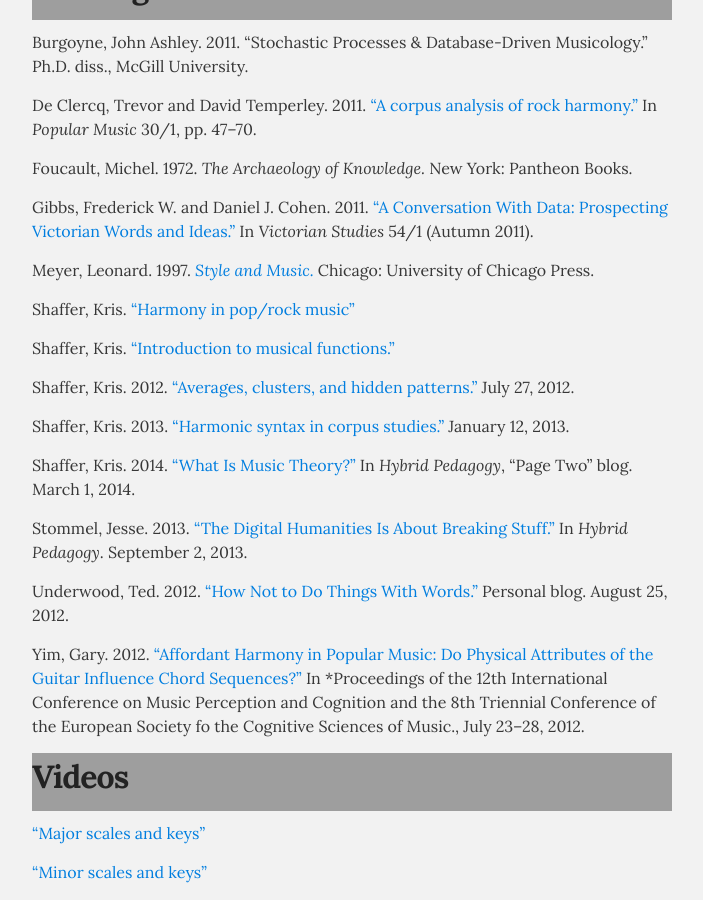
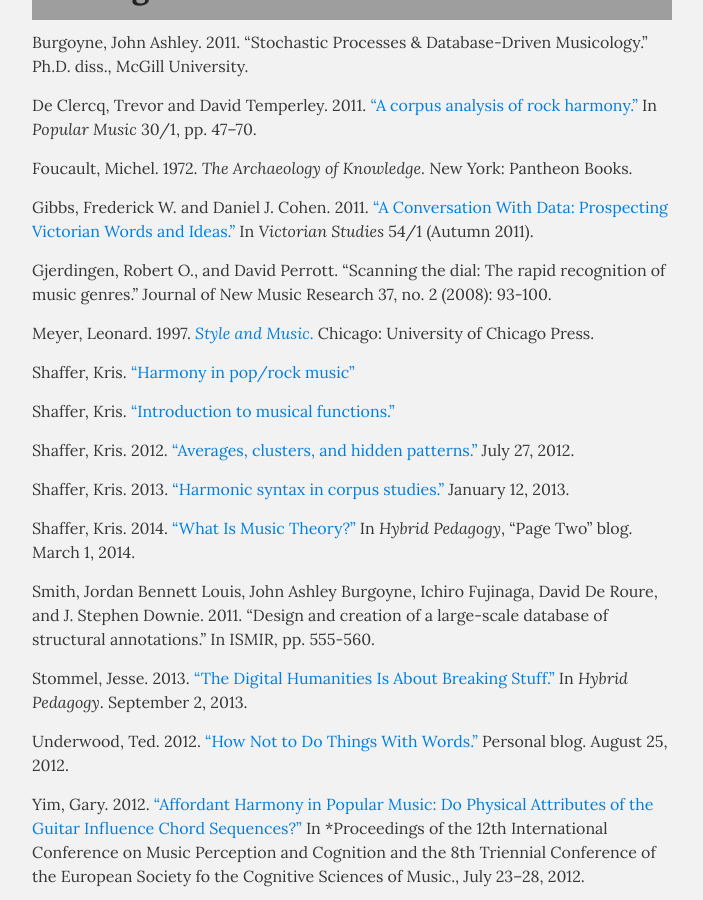
Before and after one commit to kshaffer/corpusmusic, a Jekyll site: the page built from readings.md, in a window 1280 px wide and 900 px high, scrolled down 817 px. Shown: the whole window, without its empty margins (288-991 px from the left). Built offline with Jekyll 4.4.1, drawn with Linux system fonts in a browser that asks for light colours; Markdown is read by kramdown in place of the engine named in the settings.

Commit message:
added resource

```diff
--- a/readings.md
+++ b/readings.md
@@ -32,6 +32,8 @@ Foucault, Michel. 1972. *The Archaeology of Knowledge.* New York: Pantheon Books
 
 Gibbs, Frederick W. and Daniel J. Cohen. 2011. ["A Conversation With Data: Prospecting Victorian Words and Ideas."](http://muse.jhu.edu/journals/victorian_studies/v054/54.1.gibbs.html) In *Victorian Studies* 54/1 (Autumn 2011).
 
+Gjerdingen, Robert O., and David Perrott. "Scanning the dial: The rapid recognition of music genres." Journal of New Music Research 37, no. 2 (2008): 93-100.
+
 Meyer, Leonard. 1997. [*Style and Music.*](https://openlibrary.org/works/OL3267613W/Style_and_music) Chicago: University of Chicago Press.
 
 Shaffer, Kris. ["Harmony in pop/rock music"](http://kris.shaffermusic.com/musicianship/popRockHarmony.html)
@@ -43,6 +45,8 @@ Shaffer, Kris. 2012. ["Averages, clusters, and hidden patterns."](http://kris.sh
 Shaffer, Kris. 2013. ["Harmonic syntax in corpus studies."](http://kris.shaffermusic.com/2013/01/harmonic-syntax-in-corpus-studies/) January 12, 2013.
 
 Shaffer, Kris. 2014. ["What Is Music Theory?"](http://www.hybridpedagogy.com/page-two/music-theory/) In *Hybrid Pedagogy*, "Page Two" blog. March 1, 2014.
+
+Smith, Jordan Bennett Louis, John Ashley Burgoyne, Ichiro Fujinaga, David De Roure, and J. Stephen Downie. 2011. "Design and creation of a large-scale database of structural annotations." In ISMIR, pp. 555-560.
 
 Stommel, Jesse. 2013. ["The Digital Humanities Is About Breaking Stuff."](http://www.hybridpedagogy.com/journal/the-digital-humanities-is-about-breaking-stuff/) In *Hybrid Pedagogy*. September 2, 2013.
 
```
